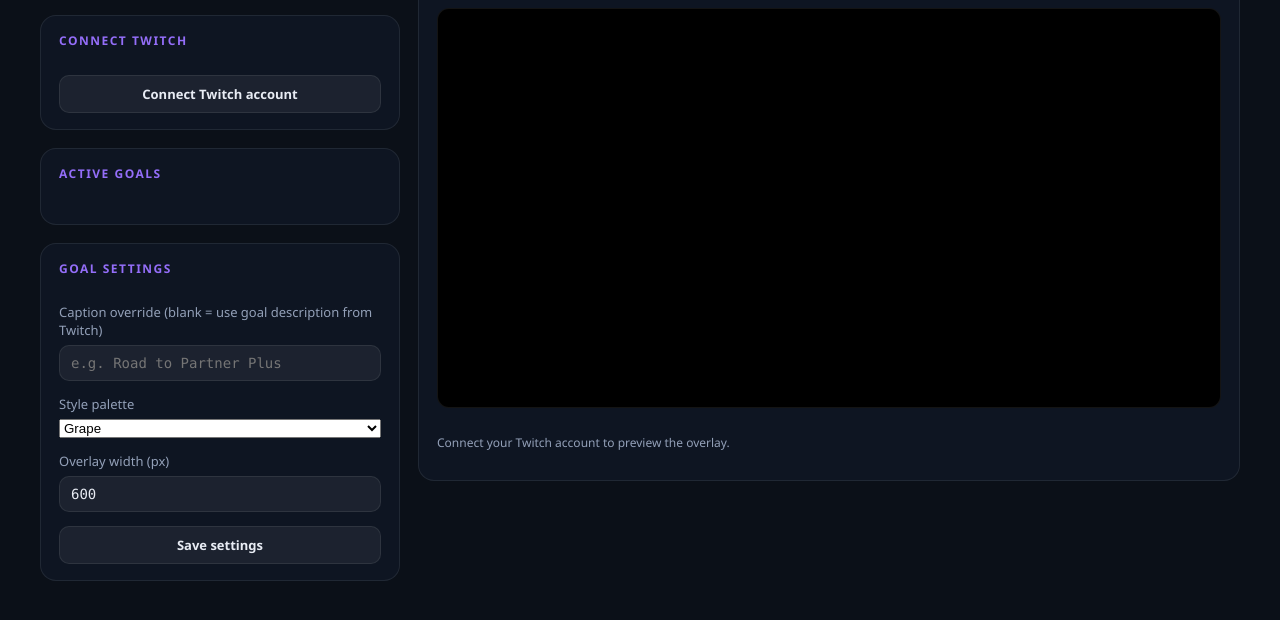
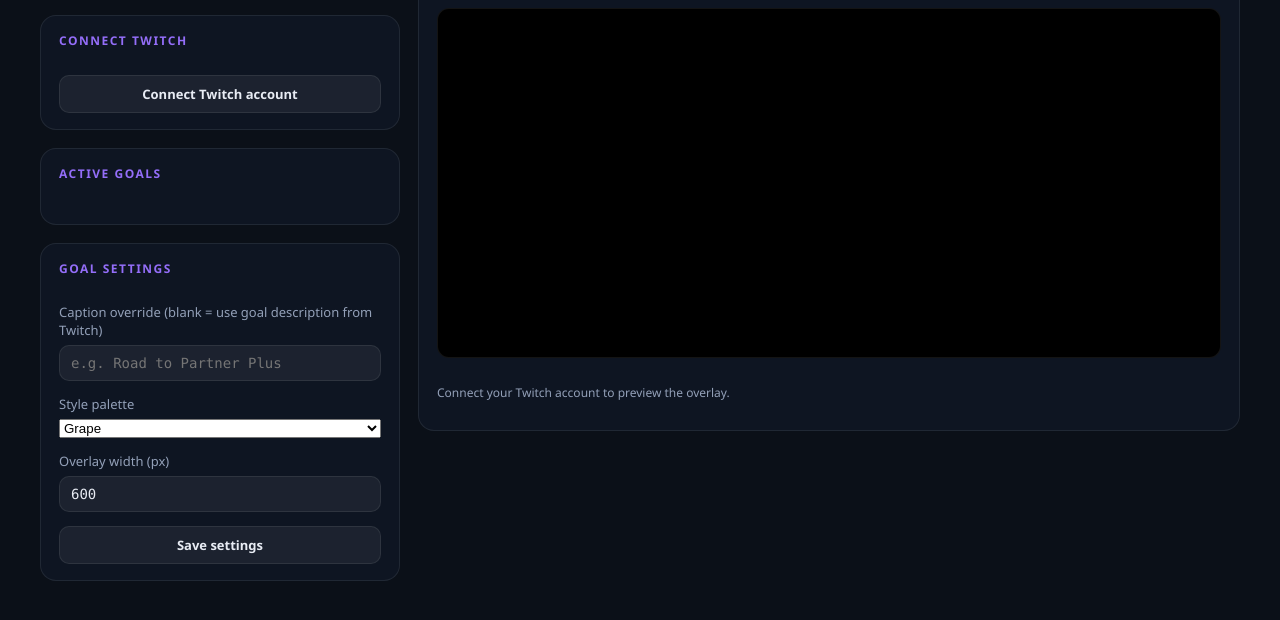
Before and after one commit to Darodrian/goal-overlay, a website with bundled scripts: page dashboard.html in a window 1280 px wide. Shown: the part 74-694 px from the top of the page. Built offline with nearby package versions, Linux system fonts and the light colour scheme.

Commit message:
Adjust minimum height of .col-right and #preview-shell for improved layout

```diff
--- a/css/dashboard.css
+++ b/css/dashboard.css
@@ -17,7 +17,7 @@ h1 { margin: 0 0 4px; font-size: 20px; }
 h2 { margin: 0 0 12px; font-size: 12px; font-weight: 700; letter-spacing: 1.5px; text-transform: uppercase; color: var(--accent); }
 .wrap { display: grid; grid-template-columns: 360px 1fr; gap: 18px; max-width: 1200px; margin: 0 auto; align-items: start; }
 .col-left { display: flex; flex-direction: column; gap: 18px; }
-.col-right { min-height: 700px; }
+.col-right { min-height: 400px; }
 @media (max-width: 860px) { .wrap { grid-template-columns: 1fr; } .col-right { min-height: 420px; } }
 .panel {
     background: var(--panel); border: 1px solid var(--line); border-radius: 16px;
@@ -63,5 +63,5 @@ button:disabled { opacity: 0.35; cursor: default; }
 .test-row { display: flex; gap: 8px; margin-bottom: 10px; flex-wrap: wrap; }
 .test-row button { flex: 1 1 auto; min-width: 0; padding: 8px 10px; font-size: 12px; }
 .panel-test .test-row { gap: 6px; }
-#preview-shell { position: relative; width: 100%; height: 400px; border-radius: 12px; overflow: hidden; border: 1px solid var(--line); background: #000; display: flex; align-items: center; justify-content: center; }
+#preview-shell { position: relative; width: 100%; height: 350px; border-radius: 12px; overflow: hidden; border: 1px solid var(--line); background: #000; display: flex; align-items: center; justify-content: center; }
 #preview { width: 100%; height: 100%; border: 0; display: block; }
```
